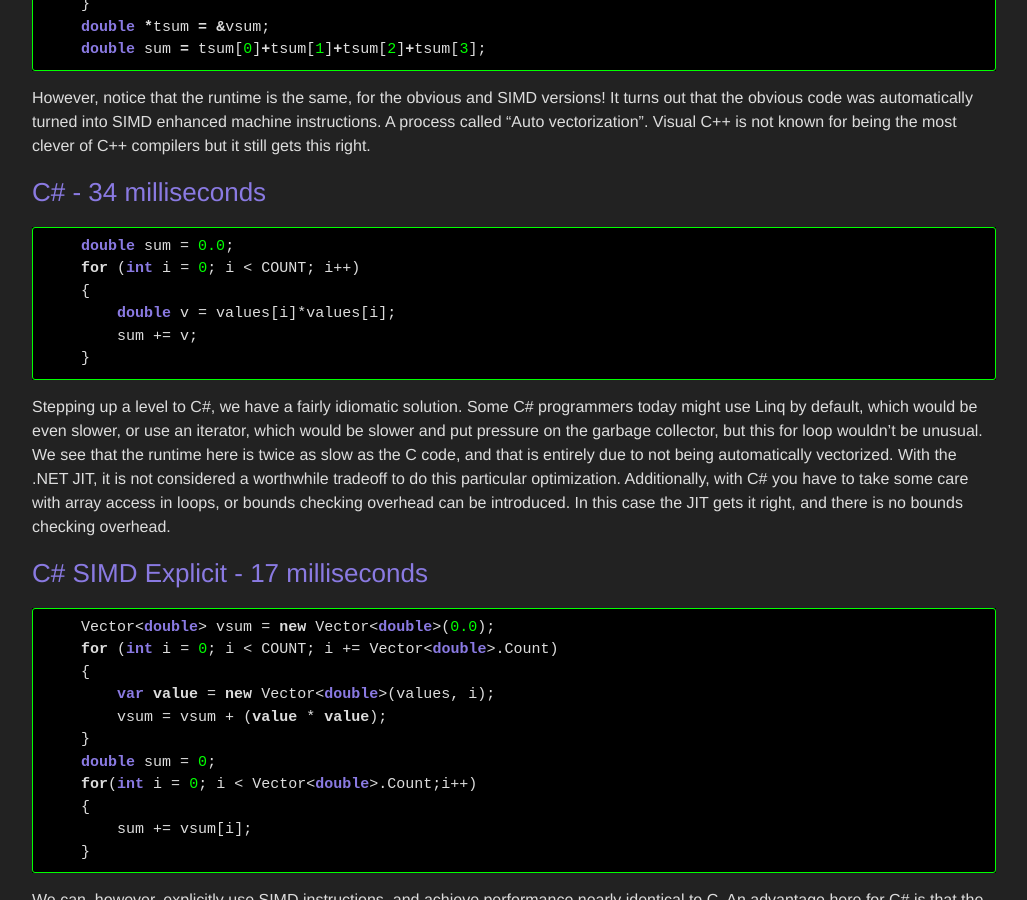
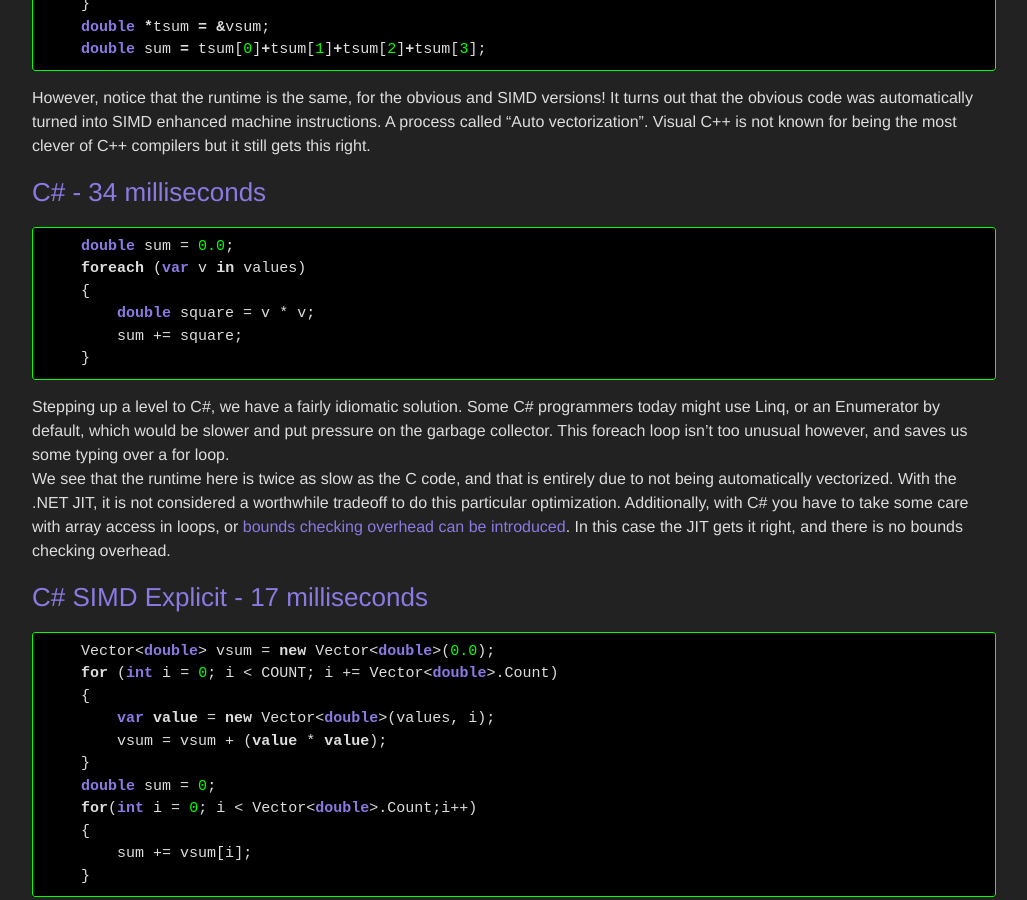
Before and after one commit to jackmott/jackmott.github.io, a Jekyll site: the page built from _posts/2016-7-22-making-obvious-fast.markdown, in a window 1280 px wide and 900 px high, scrolled down 842 px. Shown: the whole window, without its empty margins (126-1153 px from the left). Built offline with Jekyll 4.4.1, drawn with Linux system fonts in a browser that asks for light colours.

Commit message:
csharp refactor

````diff
--- a/_posts/2016-7-22-making-obvious-fast.markdown
+++ b/_posts/2016-7-22-making-obvious-fast.markdown
@@ -46,18 +46,19 @@ gets this right.
 
 ``` c#
     double sum = 0.0;
-    for (int i = 0; i < COUNT; i++)
+    foreach (var v in values)
     {
-        double v = values[i]*values[i];
-        sum += v;
+        double square = v * v;
+        sum += square;
     }
 ```
 
-Stepping up a level to C#, we have a fairly idiomatic solution.  Some C# programmers today might use Linq by default, which would be even slower, or
-use an iterator, which would be slower and put pressure on the garbage collector, but this for loop wouldn't be unusual.  We see that the runtime here is twice as
-slow as the C code, and that is entirely due to not being automatically vectorized.  With the .NET JIT, it is not considered a worthwhile tradeoff to do this
-particular optimization. Additionally, with C# you have to take some care with array access in loops, or bounds checking overhead can be introduced. In this case
-the JIT gets it right, and there is no bounds checking overhead.
+Stepping up a level to C#, we have a fairly idiomatic solution.  Some C# programmers today might use Linq, or an Enumerator by default, which would be
+slower and put pressure on the garbage collector. This foreach loop isn't too unusual however, and saves us some typing over a for loop.
+We see that the runtime here is twice as slow as the C code, and that is entirely due to not being automatically vectorized.  With the .NET JIT,
+it is not considered a worthwhile tradeoff to do this particular optimization. Additionally, with C# you have to take some care with array access in loops,
+or [bounds checking overhead can be introduced](http://www.codeproject.com/Articles/844781/Digging-Into-NET-Loop-Performance-Bounds-checking).
+In this case the JIT gets it right, and there is no bounds checking overhead.
 
 ### C# SIMD Explicit - 17 milliseconds
 ``` c#
````
